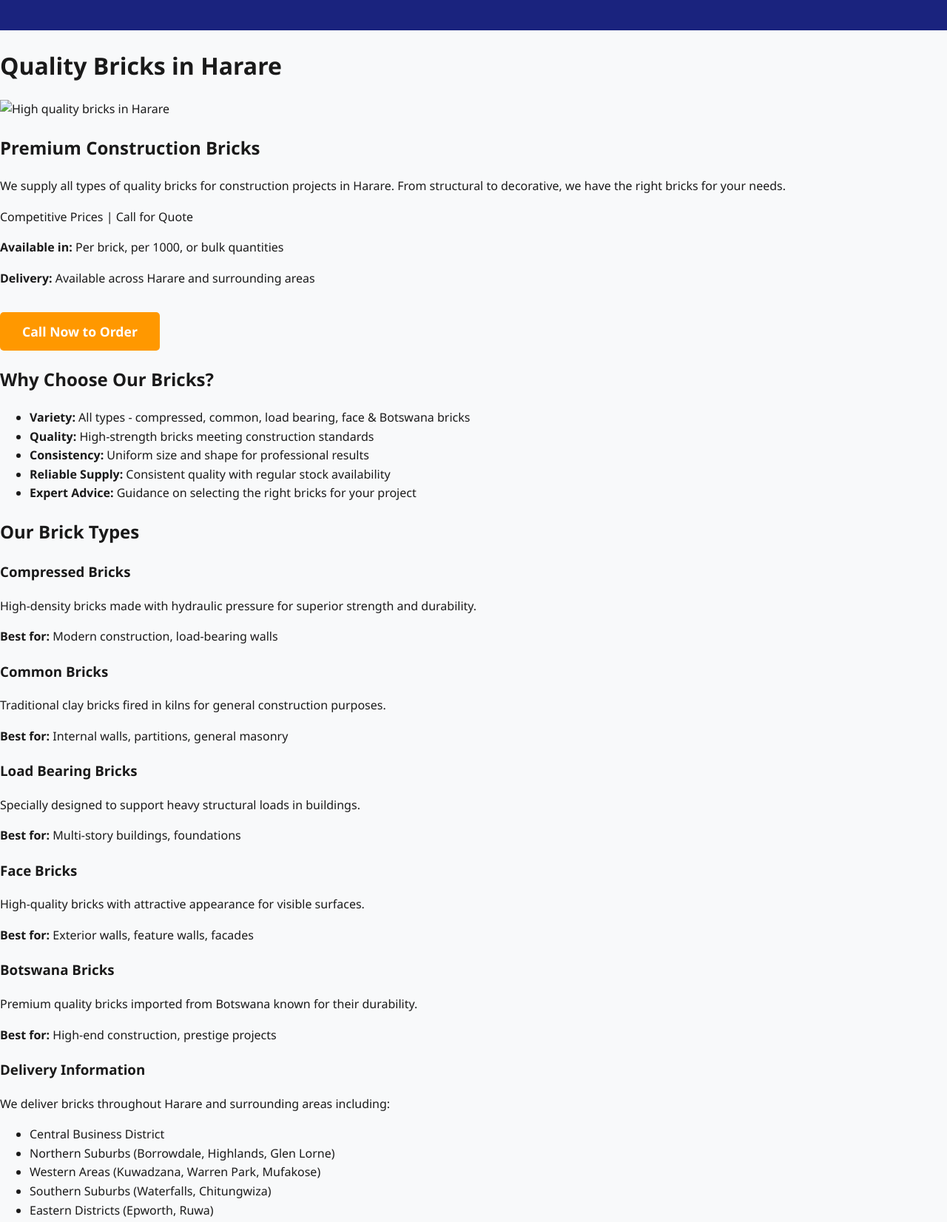
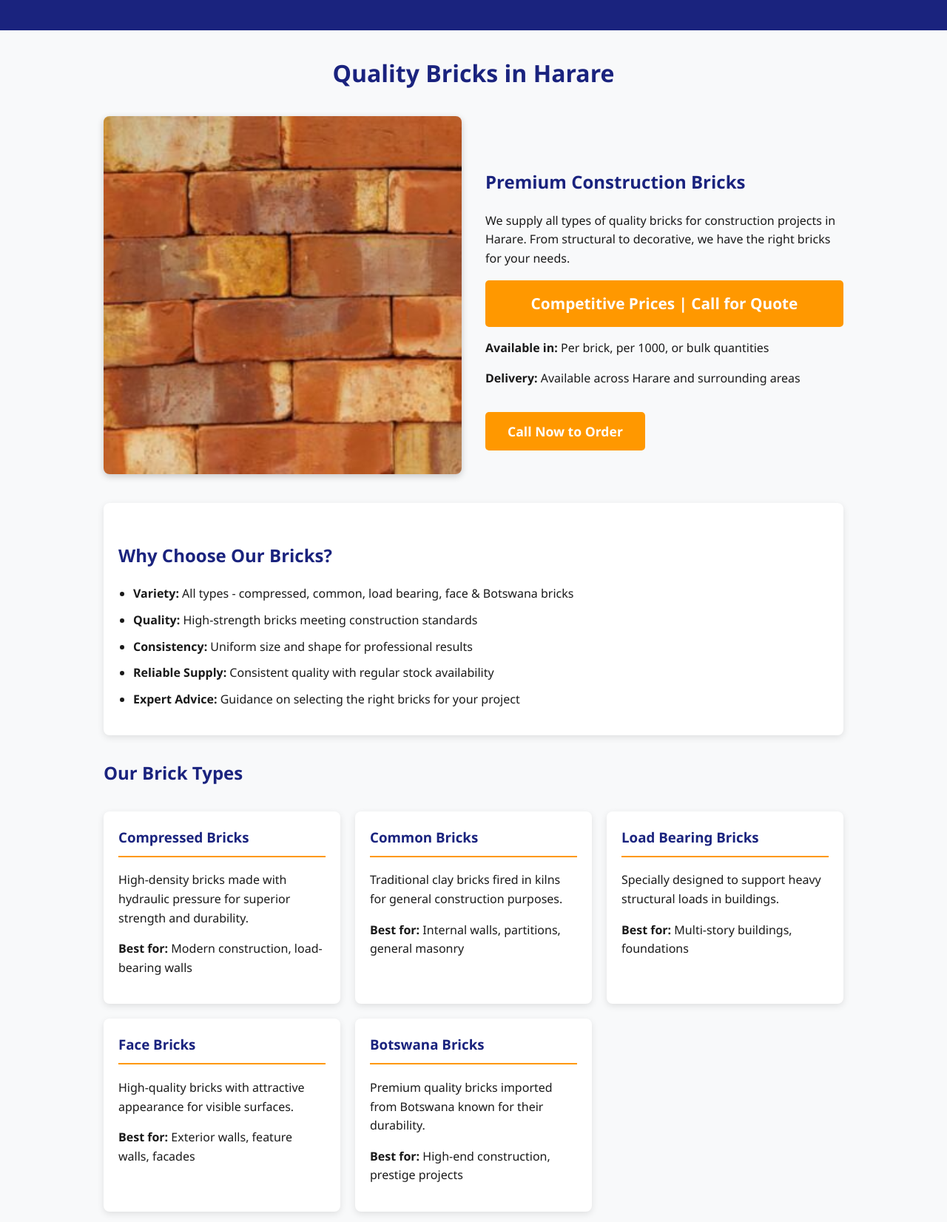
Before and after one commit to sentrywave/buildmate.github.io, a plain HTML site: page bricks.html in a window 1280 px wide. Shown: the part 500-2152 px from the top of the page at 74% size. Drawn offline with Linux system fonts and the light colour scheme.

Commit message:
added images

```diff
--- a/bricks.html
+++ b/bricks.html
@@ -122,7 +122,7 @@
 
     <div class="product-hero">
         <div class="product-image">
-            <img src="images/bricks-harare.jpg" alt="High quality bricks in Harare">
+            <img src="images/bricks.jpg" alt="High quality bricks in Harare">
         </div>
         <div class="product-details">
             <h2>Premium Construction Bricks</h2>
--- a/styles.css
+++ b/styles.css
@@ -82,6 +82,92 @@ header {
     opacity: 0.9;
 }
 
+.product-hero {
+    display: flex;
+    flex-wrap: wrap;
+    gap: 2rem;
+    margin: 2rem 0;
+    align-items: center;
+}
+
+.product-image {
+    flex: 1;
+    min-width: 300px;
+}
+
+.product-image img {
+    width: 100%;
+    border-radius: 8px;
+    box-shadow: 0 3px 10px rgba(0, 0, 0, 0.2);
+}
+
+.product-details {
+    flex: 1;
+    min-width: 300px;
+}
+
+.benefits-list {
+    background: white;
+    padding: 20px;
+    border-radius: 8px;
+    box-shadow: 0 3px 10px rgba(0, 0, 0, 0.1);
+    margin: 2rem 0;
+}
+
+.benefits-list ul {
+    padding-left: 20px;
+}
+
+.benefits-list li {
+    margin-bottom: 10px;
+}
+
+.delivery-info {
+    background: var(--primary);
+    color: white;
+    padding: 20px;
+    border-radius: 8px;
+    margin: 2rem 0;
+}
+
+.delivery-info h3 {
+    color: white;
+    margin-top: 0;
+}
+
+.cta-box {
+    background: var(--accent);
+    color: white;
+    padding: 2rem;
+    border-radius: 8px;
+    margin: 3rem 0;
+    text-align: center;
+}
+
+.cta-button {
+    display: inline-block;
+    background: var(--primary);
+    color: white;
+    padding: 12px 30px;
+    border-radius: 5px;
+    text-decoration: none;
+    font-weight: bold;
+    font-size: 1.1rem;
+    margin-top: 1rem;
+    transition: all 0.3s;
+}
+
+.cta-button:hover {
+    transform: translateY(-3px);
+    box-shadow: 0 5px 15px rgba(0, 0, 0, 0.2);
+}
+
+.content-container {
+    max-width: 1000px;
+    margin: 2rem auto;
+    padding: 0 20px;
+}
+
 .coming-soon-container {
     max-width: 1000px;
     margin: 3rem auto;
@@ -151,6 +237,52 @@ footer {
     margin-top: 3rem;
 }
 
+.price-badge {
+    background: var(--accent);
+    color: white;
+    padding: 15px;
+    border-radius: 5px;
+    font-size: 1.3rem;
+    font-weight: bold;
+    text-align: center;
+    margin: 1rem 0;
+}
+
+h1 {
+    color: var(--primary);
+    font-size: 2rem;
+    margin-bottom: 1.5rem;
+    text-align: center;
+}
+
+h2 {
+    color: var(--primary);
+    font-size: 1.5rem;
+    margin-top: 2rem;
+}
+
+
+.brick-types {
+    display: grid;
+    grid-template-columns: repeat(auto-fit, minmax(250px, 1fr));
+    gap: 20px;
+    margin: 2rem 0;
+}
+
+.brick-type {
+    background: white;
+    padding: 20px;
+    border-radius: 8px;
+    box-shadow: 0 3px 10px rgba(0, 0, 0, 0.1);
+}
+
+.brick-type h3 {
+    color: var(--primary);
+    border-bottom: 2px solid var(--accent);
+    padding-bottom: 10px;
+    margin-top: 0;
+}
+
 
 @media (max-width: 768px) {
     .logo-img {
--- a/styles2.css
+++ /dev/null
@@ -1,163 +0,0 @@
-header {
-    background: var(--primary);
-    color: white;
-    padding: 2rem 0;
-    text-align: center;
-}
-
-.logo {
-    text-align: center;
-    margin-bottom: 0.2rem;
-}
-
-.logo-img {
-    height: 150px;
-}
-
-.company-name {
-    font-size: 2.2rem;
-    font-weight: 700;
-    text-align: center;
-    margin-bottom: 0.5rem;
-}
-
-.tagline {
-    font-size: 1.2rem;
-    opacity: 0.9;
-}
-
-.content-container {
-    max-width: 1000px;
-    margin: 2rem auto;
-    padding: 0 20px;
-}
-
-h1 {
-    color: var(--primary);
-    font-size: 2rem;
-    margin-bottom: 1.5rem;
-    text-align: center;
-}
-
-h2 {
-    color: var(--primary);
-    font-size: 1.5rem;
-    margin-top: 2rem;
-}
-
-.product-hero {
-    display: flex;
-    flex-wrap: wrap;
-    gap: 2rem;
-    margin: 2rem 0;
-    align-items: center;
-}
-
-.product-image {
-    flex: 1;
-    min-width: 300px;
-}
-
-.product-image img {
-    width: 100%;
-    border-radius: 8px;
-    box-shadow: 0 3px 10px rgba(0, 0, 0, 0.2);
-}
-
-.product-details {
-    flex: 1;
-    min-width: 300px;
-}
-
-.price-badge {
-    background: var(--accent);
-    color: white;
-    padding: 15px;
-    border-radius: 5px;
-    font-size: 1.3rem;
-    font-weight: bold;
-    text-align: center;
-    margin: 1rem 0;
-}
-
-.benefits-list {
-    background: white;
-    padding: 20px;
-    border-radius: 8px;
-    box-shadow: 0 3px 10px rgba(0, 0, 0, 0.1);
-    margin: 2rem 0;
-}
-
-.benefits-list ul {
-    padding-left: 20px;
-}
-
-.benefits-list li {
-    margin-bottom: 10px;
-}
-
-.delivery-info {
-    background: var(--primary);
-    color: white;
-    padding: 20px;
-    border-radius: 8px;
-    margin: 2rem 0;
-}
-
-.delivery-info h3 {
-    color: white;
-    margin-top: 0;
-}
-
-.cta-box {
-    background: var(--accent);
-    color: white;
-    padding: 2rem;
-    border-radius: 8px;
-    margin: 3rem 0;
-    text-align: center;
-}
-
-.cta-button {
-    display: inline-block;
-    background: var(--primary);
-    color: white;
-    padding: 12px 30px;
-    border-radius: 5px;
-    text-decoration: none;
-    font-weight: bold;
-    font-size: 1.1rem;
-    margin-top: 1rem;
-    transition: all 0.3s;
-}
-
-.cta-button:hover {
-    transform: translateY(-3px);
-    box-shadow: 0 5px 15px rgba(0, 0, 0, 0.2);
-}
-
-footer {
-    background: var(--dark);
-    color: white;
-    text-align: center;
-    padding: 2rem 0;
-    margin-top: 3rem;
-}
-
-@media (max-width: 768px) {
-    .logo-img {
-        height: 100px;
-    }
-
-    .company-name {
-        font-size: 1.8rem;
-    }
-
-    .tagline {
-        font-size: 1rem;
-    }
-
-    .contact-bar {
-        font-size: 0.9rem;
-    }
-}
```
Also changed, not shown: 3-4-stones.html (+1 -1 lines), pitsand.html (+1 -1 lines), riversand.html (+1 -1 lines), images/3-4-stones.jpg (added), images/bricks.jpg (added), images/pitsand.jpg (added), images/riversand.jpg (added).
